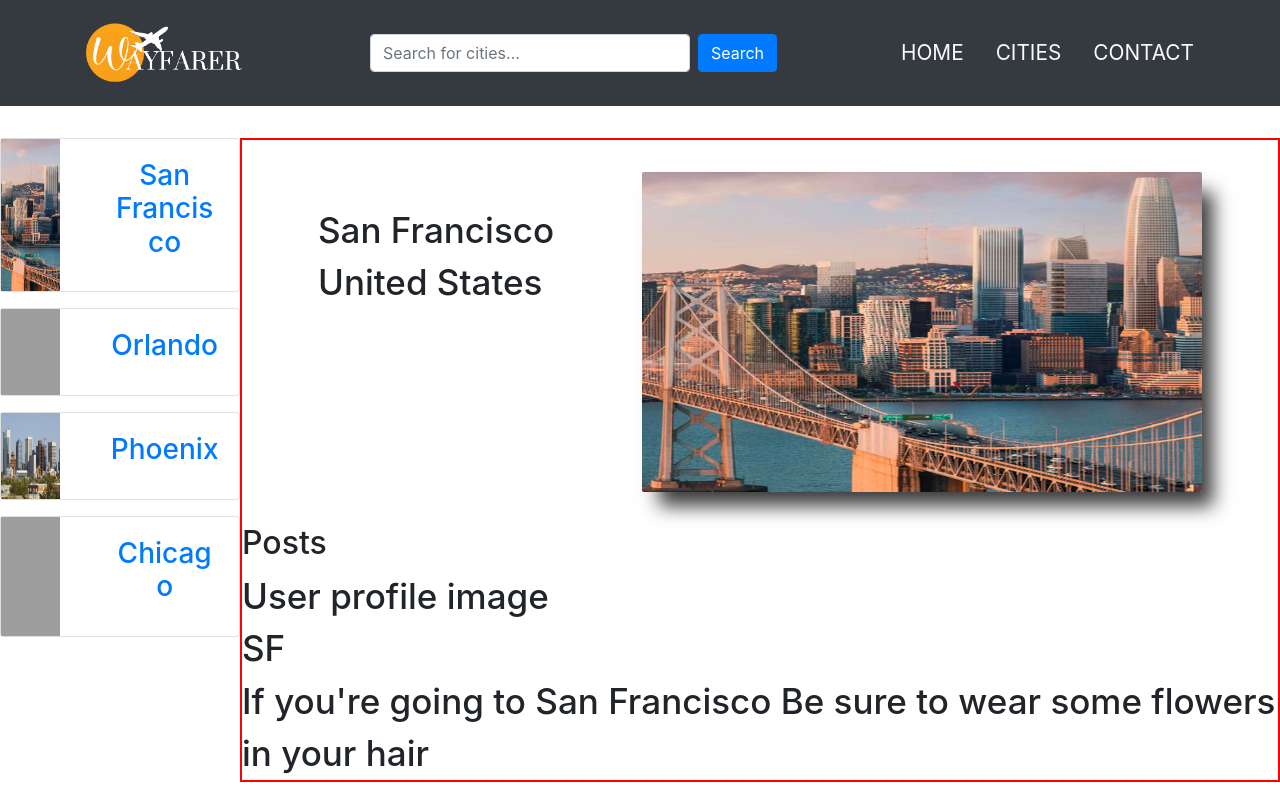
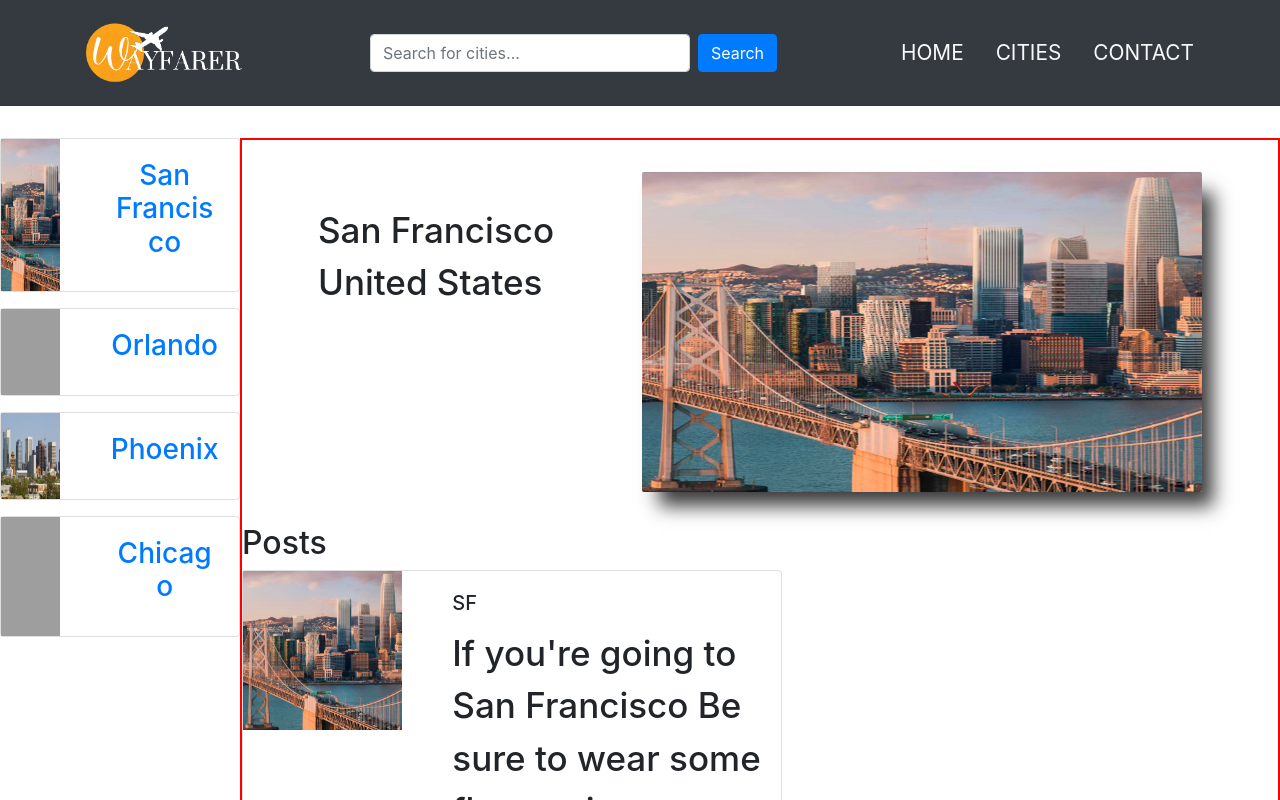
Before and after one commit to EdgarJoell/wayfarer-project, an Angular app: page /cities/1 in a window 1280 px wide. Shown: the top 800 px of the page. Built offline with nearby package versions, Linux system fonts and the light colour scheme; grey boxes are pictures that could not be loaded.

Commit message:
Comments are loading properly on city detail card

```diff
--- a/src/app/cities-page/city-page-container/data-posts.ts
+++ b/src/app/cities-page/city-page-container/data-posts.ts
@@ -1,6 +1,6 @@
 interface Posts {
   id: number;
-  userName: string;
+  username: string;
   userImage: string;
   title: string;
   desc: string;
@@ -10,41 +10,41 @@ interface Posts {
 export const posts: Posts[] = [
   {
     id: 1,
-    userName: 'Scott M',
-    userImage: '',
+    username: 'Scott M',
+    userImage: '../assets/san_francisco.png',
     title: 'SF',
     desc: `If you're going to San Francisco Be sure to wear some flowers in your hair`,
     postId: 1,
   },
   {
     id: 3,
-    userName: 'Edgar Three',
-    userImage: '',
+    username: 'Edgar Three',
+    userImage: '../assets/orlando.png',
     postId: 2,
     title: 'Orlando Three Title',
     desc: 'Orlando Three Desc',
   },
   {
     id: 4,
-    userName: 'Four',
-    userImage: '',
+    username: 'Four',
+    userImage: '../assets/orlando.png',
     title: 'Orlando Four Title',
-    desc: 'Orlando Four Title',
+    desc: 'Orlando Four Desc',
     postId: 2,
   },
 
   {
     id: 5,
-    userName: 'Jay',
-    userImage: '',
+    username: 'Jay',
+    userImage: '../assets/phoenix.png',
     title: 'Phoenix 5 Title',
     desc: 'Phoenix 5 Desc',
     postId: 3,
   },
   {
     id: 6,
-    userName: 'Six',
-    userImage: '',
+    username: 'Six',
+    userImage: '../assets/phoenix.png',
     title: 'Phoenix 6 Title',
     desc: 'Phoenix 6 Desc',
     postId: 3,
@@ -52,32 +52,32 @@ export const posts: Posts[] = [
 
   {
     id: 7,
-    userName: 'KC',
-    userImage: '',
+    username: 'KC',
+    userImage: '../assets/chicago.png',
     title: 'The Windy City',
     desc: "It's actually not windy!",
     postId: 4,
   },
   {
     id: 8,
-    userName: 'Chicago Person 1',
-    userImage: '',
+    username: 'Chicago Person 1',
+    userImage: '../assets/chicago.png',
     title: 'Best Pizza Around!',
     desc: 'Nothing beats a Chicago style pizza!',
     postId: 4,
   },
   {
     id: 9,
-    userName: 'Chicago Person 2',
-    userImage: '',
+    username: 'Chicago Person 2',
+    userImage: '../assets/chicago.png',
     title: 'Beautiful Skyline',
     desc: 'Sunsets are may favorite time of day by the lake',
     postId: 4,
   },
   {
     id: 10,
-    userName: 'Bruce Wayne',
-    userImage: '',
+    username: 'Bruce Wayne',
+    userImage: '../assets/chicago.png',
     title: 'I saw Batman',
     desc: 'Is this Gotham City? I thought I was in Chicago',
     postId: 4,
--- a/src/app/cities-page/posts/posts.component.html
+++ b/src/app/cities-page/posts/posts.component.html
@@ -1,17 +1,20 @@
-<div>
-    <h2>Posts</h2>
-    <div *ngFor="let post of postArr">
-        <div class="user-profile-image"><img src="" alt="">User profile image</div>
-        <div class="user-profile-"></div>
-        <div class="user-post-title">{{ post.title }}</div>
-        <div class="user-post-desc">{{ post.desc }}</div>
+<h2>Posts</h2>
+
+<div class="card mb-3" style="max-width: 540px">
+  <div class="row g-0" *ngFor="let post of postArr">
+    <div class="col-md-4">
+      <img
+        src="{{ post.userImage }}"
+        class="img-fluid rounded-start"
+        alt="..."
+      />
     </div>
+    <div class="col-md-8">
+      <div class="card-body">
+        <h5 class="card-title">{{ post.title }}</h5>
+        <p class="card-text">{{ post.desc }}</p>
+        <!-- <p class="card-text"><small class="text-body-secondary">Last updated 3 mins ago</small></p> -->
+      </div>
+    </div>
+  </div>
 </div>
-<!-- <div>
-    <h2>Posts</h2>
-    <div>
-        <div class="user-profile-image"><img src="" alt="">User profile image</div>
-        <div class="user-post-title">{{ post.title }}</div>
-        <div class="user-post-desc">{{ post.desc }}</div>
-    </div>
-</div> -->
--- a/src/app/cities-page/posts/posts.component.ts
+++ b/src/app/cities-page/posts/posts.component.ts
@@ -9,7 +9,6 @@ import { posts } from '../city-page-container/data-posts';
   styleUrls: ['./posts.component.css'],
 })
 export class PostsComponent implements OnInit {
-  // cities = cities;
   posts = posts
   city: any;
   postArr: any;
```
